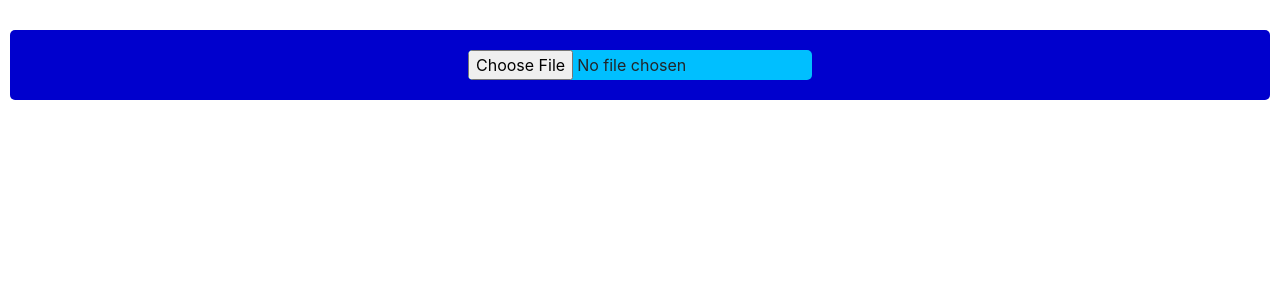
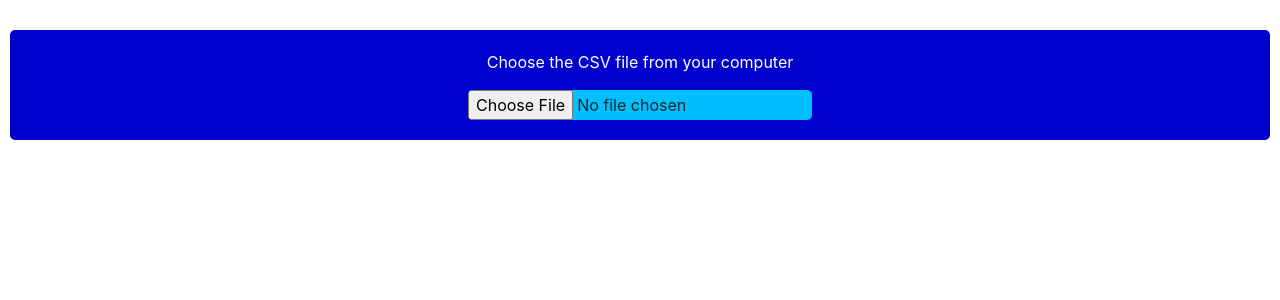
Before and after one commit to massoodbarsa/Load-Csv-on-screen---react, a React (Create React App) app: page / in a window 1280 px wide. Shown: the top 300 px of the page. Built offline with nearby package versions, Linux system fonts and the light colour scheme.

Commit message:
Add p tag

```diff
--- a/src/Components/Main.css
+++ b/src/Components/Main.css
@@ -14,6 +14,9 @@
 input:focus {
   outline: none;
 
+}
+p{
+  color: #fff
 }
 #upload {
   background-color: deepskyblue;
--- a/src/Components/Main.js
+++ b/src/Components/Main.js
@@ -69,6 +69,8 @@ export default class Main extends Component {
       return (
         <div className="main">
           <div className="input">
+          <p>Choose the CSV file from your computer</p>
+
             <input
               id="upload"
               type="file"
@@ -83,6 +85,8 @@ export default class Main extends Component {
       return (
         <div className="main">
           <div className="input">
+          <p>Choose the CSV file from your computer</p>
+
             <input
               id="upload"
               type="file"
```
